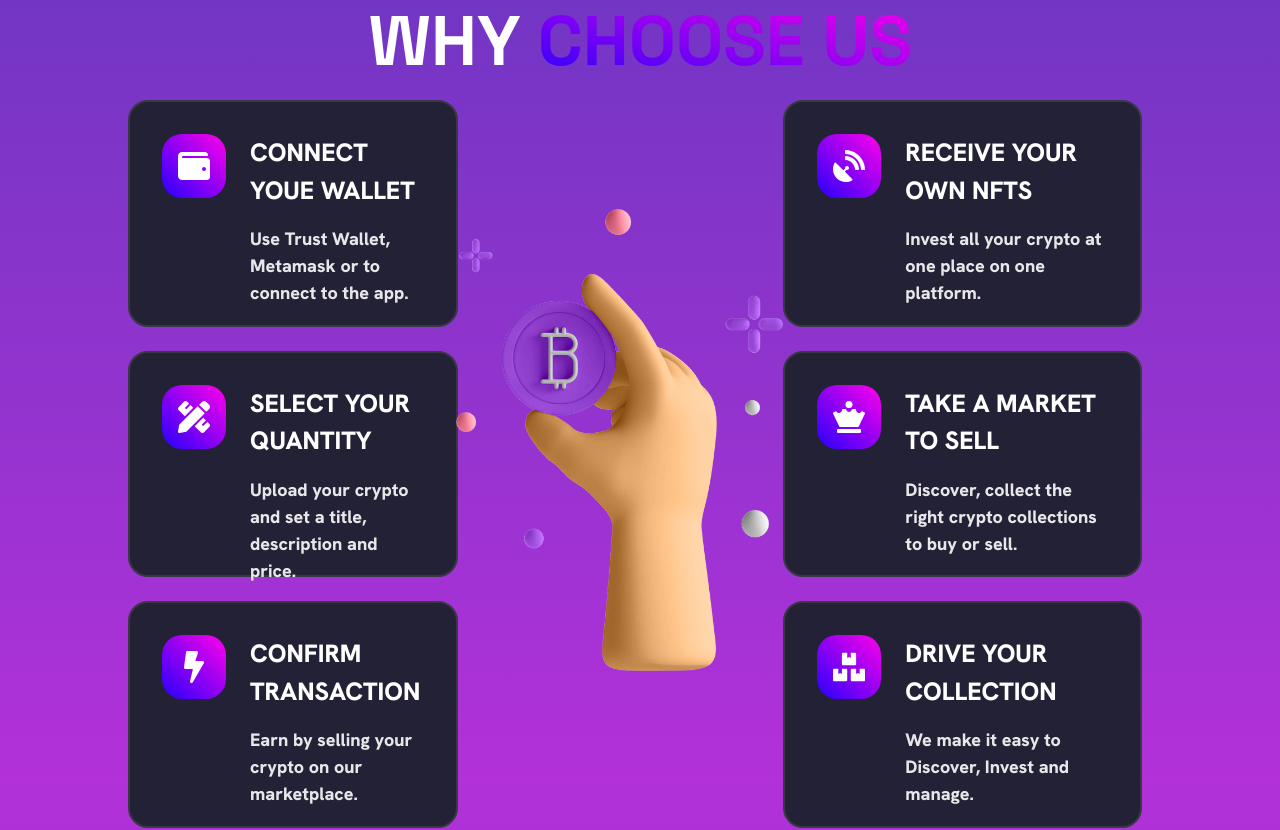
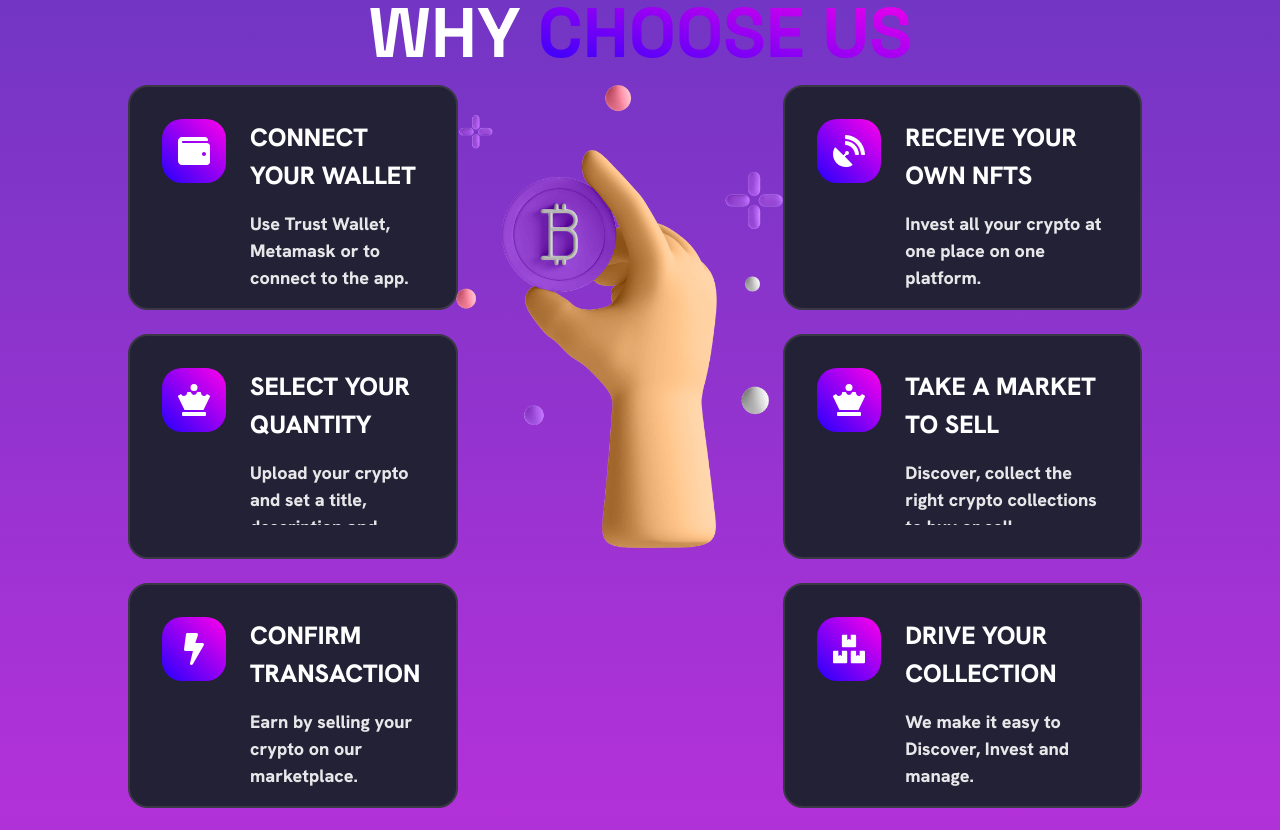
Before and after one commit to vincent0716-hub/crypto_project, a React (Create React App) app: page / in a window 1280 px wide. Shown: the part 1620-2450 px from the top of the page. Built offline with nearby package versions, Linux system fonts and the light colour scheme; no server answers.

Commit message:
fixed bugs and update css

```diff
--- a/src/App.css
+++ b/src/App.css
@@ -144,3 +144,31 @@
     transform: translateX(-50px);
   }
 }
+.underline-transition {
+  position: relative;
+  display: inline-block;
+}
+.underline-transition::after {
+  font-size: 20px;
+  content: '';
+  position: absolute;
+  bottom: -5px;
+  left: 50%;
+  width: 0;
+  height: 2px;
+  border-bottom-right-radius: 10px;
+  border-bottom: 4px solid #a4a2a2;
+  border-radius: 4px;
+  transition:  0.25s ease-in, left 0.25s ease-in;
+}
+.underline-transition:hover::after {
+  width: 100%;
+  left: 0;
+}
+.no-scrollbar {
+  -ms-overflow-style: none;
+  scrollbar-width: none;
+}
+.no-scrollbar::-webkit-scrollbar {
+  display: none;
+}
--- a/src/App.js
+++ b/src/App.js
@@ -28,6 +28,7 @@ import box1 from "./components/box1.png";
 import box2 from "./components/box2.png";
 import choose from "./components/choose.png";
 import { Router, Routes, Route, Link } from "react-router-dom";
+import formatNumber from "./utils/formatNumber";
 function App() {
   const [isLoading, setIsLoading] = useState(true);
   const [navbar, setNavbar] = useState(false);
@@ -46,6 +47,7 @@ function App() {
   function toggleDropdown() {
     setIsDropdownOpen(!isDropdownOpen);
   }
+
   function closeDropdown() {
     if (isDropdownOpen) {
       document.querySelector(".popup")?.classList.add("slide-out");
@@ -97,8 +99,7 @@ function App() {
   }
 
   const caculation = (number) => {
-    number = number.toFixed(2);
-    return number;
+    return !number ? "-0" : number.toFixed(2);
   };
   const crypto4data = [post[0], post[1], post[2], post[3]];
   if (typeof window !== "undefined") {
@@ -108,10 +109,15 @@ function App() {
   }
 
   useEffect(() => {
+    for (var i = 0; i <= 5; i++) {
+      setTimeout(() => {
+        console.log("iIII", i);
+      }, 1000);
+    }
     setIsLoading(true);
     axios
       .get(
-        "https://api.coingecko.com/api/v3/coins/markets?vs_currency=usd&order=market_cap_desc&per_page=100&page=1&sparkline=false"
+        "https://api.coingecko.com/api/v3/coins/markets?vs_currency=usd&order=market_cap_desc&per_page=100&page=1&sparkline=false",
       )
       .then((res) => {
         console.log("api get", res);
@@ -241,7 +247,7 @@ function App() {
                     </li>
                   </ul>
 
-                  <span className="flex gap-[1rem] text-[24px]  justify-center items-center relative">
+                  <span className="flex gap-[1rem] h-12 text-[24px]  justify-center items-center relative">
                     <div
                       className={
                         color
@@ -267,7 +273,7 @@ function App() {
                       ></div>
                     </div>
                     <Link eventKey="link-2" to="/login">
-                      <a className=" text-[20px] cursor-pointer hover:bg-clip-text hover:bg-gradient-to-tr from-[#2600fc] to-[#ff00ea] hover:text-transparent hover:transition-all">
+                      <a className="bg-[]  underline-transition text-[20px] cursor-pointer hover:bg-clip-text hover:bg-gradient-to-tr from-[#2600fc] to-[#ff00ea] hover:text-transparent hover:transition-all">
                         Login
                       </a>
                     </Link>
@@ -413,6 +419,7 @@ function App() {
                           ></img>
                           <p className="">
                             {CryptoSource.name}
+                            <br></br>{" "}
                             <span
                               className={
                                 CryptoSource.market_cap_change_percentage_24h >
@@ -422,7 +429,7 @@ function App() {
                               }
                             >
                               {caculation(
-                                CryptoSource.market_cap_change_percentage_24h
+                                CryptoSource.market_cap_change_percentage_24h,
                               )}
                               %
                             </span>
@@ -481,12 +488,12 @@ function App() {
                               }
                             >
                               {caculation(
-                                CryptoSource.market_cap_change_percentage_24h
+                                CryptoSource.market_cap_change_percentage_24h,
                               )}
                               %
                             </span>
                             <p className="text-left absolute right-6">
-                              $ {CryptoSource.market_cap}
+                              $ {formatNumber(CryptoSource.market_cap)}
                             </p>
                           </div>
                         ))}
@@ -525,7 +532,7 @@ function App() {
                               }
                             >
                               {caculation(
-                                CryptoSource.market_cap_change_percentage_24h
+                                CryptoSource.market_cap_change_percentage_24h,
                               )}
                               %
                             </span>
@@ -541,8 +548,8 @@ function App() {
                 ref={ChooseUs}
                 className={
                   color
-                    ? "min-[1024px]:h-screen w-screen from-[#0f051d] to-[#130749] bg-gradient-to-t"
-                    : "min-[1024px]:h-screen w-screen from-[#b231d9] to-[#7136c3] bg-gradient-to-t"
+                    ? "min-[1024px]:min-h-screen w-screen from-[#0f051d] to-[#130749] bg-gradient-to-t"
+                    : "min-[1024px]:min-h-screen w-screen from-[#b231d9] to-[#7136c3] bg-gradient-to-t"
                 }
               >
                 <div className="w-full h-full">
@@ -557,8 +564,8 @@ function App() {
                   <div className="w-full h-[85%] flex bg-[]  justify-center items-center max-[1023px]:hidden">
                     <div className="w-[80%] h-full bg-yellow flex">
                       <div className="w-[32%] h-full bg-[] ">
-                        <div className="bg-[#232136] mb-6 min-w-[330px] w-full h-1/3 rounded-[20px] border-2 border-[#393844] flex">
-                          <div className="flex p-8">
+                        <div className="chooseus_card bg-[#232136] max-h-[225px] mb-6 min-w-[330px] w-full h-1/3 rounded-[20px] border-2 border-[#393844] flex">
+                          <div className="flex p-8 chooseus_card_div">
                             <div className="h-full ">
                               <div className="text-white bg-gradient-to-tr from-[#2600fc] to-[#ff00ea] rounded-[20px] p-4">
                                 <FaWallet className="w-8 h-8 "></FaWallet>
@@ -566,34 +573,36 @@ function App() {
                             </div>
                             <div className=" h-full pl-6 font-GroteskEB text-white text-left justify-center items-center ">
                               <h4 className="text-[25px]">
-                                CONNECT YOUE WALLET
+                                CONNECT YOUR WALLET
                               </h4>
-                              <p className="text-[18px] text-[#e7e6e8] mt-4">
+                              <p className="text-[18px] text-[#e7e6e8] my-4">
                                 Use Trust Wallet, Metamask or to connect to the
                                 app.
                               </p>
                             </div>
                           </div>
                         </div>
-                        <div className="bg-[#232136] mb-6 min-w-[330px] w-full h-1/3 rounded-[20px] border-2 border-[#393844] flex">
-                          <div className="flex p-8">
-                            <div className="h-full ">
+                        <div className="bg-[#232136] max-h-[225px] mb-6 min-w-[330px] w-full h-1/3 rounded-[20px] border-2 border-[#393844] flex overflow-hidden">
+                          <div className="flex p-8 w-full min-h-0">
+                            <div className="shrink-0">
                               <div className="text-white bg-gradient-to-tr from-[#2600fc] to-[#ff00ea] rounded-[20px] p-4">
-                                <FaPencilRuler className="w-8 h-8 "></FaPencilRuler>
+                                <FaChessQueen className="w-8 h-8" />
                               </div>
                             </div>
-                            <div className=" h-full pl-6 font-GroteskEB text-white text-left justify-center items-center ">
-                              <h4 className="text-[25px]">
+                            <div className="pl-6 font-GroteskEB text-white text-left flex flex-col min-h-0 min-w-0">
+                              <h4 className="text-[25px] shrink-0">
                                 SELECT YOUR QUANTITY
                               </h4>
-                              <p className="text-[18px] text-[#e7e6e8] mt-4">
-                                Upload your crypto and set a title, description
-                                and price.
+                              <div className="min-h-0 overflow-y-auto no-scrollbar">
+                                <p className="text-[18px] text-[#e7e6e8] my-4">
+                                  Upload your crypto and set a title,
+                                  description and price.
                                 </p>
                               </div>
                             </div>
                           </div>
-                        <div className="bg-[#232136] min-w-[330px] w-full h-1/3 rounded-[20px] border-2 border-[#393844] flex">
+                        </div>
+                        <div className="bg-[#232136] max-h-[225px] min-w-[330px] w-full h-1/3 rounded-[20px] border-2 border-[#393844] flex">
                           <div className="flex p-8">
                             <div className="h-full ">
                               <div className="text-white bg-gradient-to-tr from-[#2600fc] to-[#ff00ea] rounded-[20px] p-4">
@@ -604,7 +613,7 @@ function App() {
                               <h4 className="text-[25px]">
                                 CONFIRM TRANSACTION
                               </h4>
-                              <p className="text-[18px] text-[#e7e6e8] mt-4">
+                              <p className="text-[18px] text-[#e7e6e8] my-4">
                                 Earn by selling your crypto on our marketplace.
                               </p>
                             </div>
@@ -615,7 +624,7 @@ function App() {
                         <img src={choose} className=" w-[100%]"></img>
                       </div>
                       <div className="w-[35%] h-full bg-[]">
-                        <div className="bg-[#232136] mb-6 min-w-[330px] w-full h-1/3 rounded-[20px] border-2 border-[#393844] flex">
+                        <div className="bg-[#232136] max-h-[225px] mb-6 min-w-[330px] w-full h-1/3 rounded-[20px] border-2 border-[#393844] flex">
                           <div className="flex p-8">
                             <div className="h-full ">
                               <div className="text-white bg-gradient-to-tr from-[#2600fc] to-[#ff00ea] rounded-[20px] p-4">
@@ -626,32 +635,34 @@ function App() {
                               <h4 className="text-[25px]">
                                 RECEIVE YOUR OWN NFTS
                               </h4>
-                              <p className="text-[18px] text-[#e7e6e8] mt-4">
+                              <p className="text-[18px] text-[#e7e6e8] my-4">
                                 Invest all your crypto at one place on one
                                 platform.
                               </p>
                             </div>
                           </div>
                         </div>
-                        <div className="bg-[#232136] mb-6 min-w-[330px] w-full h-1/3 rounded-[20px] border-2 border-[#393844] flex">
-                          <div className="flex p-8">
-                            <div className="h-full ">
+                        <div className="bg-[#232136] max-h-[225px] mb-6 min-w-[330px] w-full h-1/3 rounded-[20px] border-2 border-[#393844] flex overflow-hidden">
+                          <div className="flex p-8 w-full min-h-0">
+                            <div className="shrink-0">
                               <div className="text-white bg-gradient-to-tr from-[#2600fc] to-[#ff00ea] rounded-[20px] p-4">
-                                <FaChessQueen className="w-8 h-8 "></FaChessQueen>
+                                <FaChessQueen className="w-8 h-8" />
                               </div>
                             </div>
-                            <div className=" h-full pl-6 font-GroteskEB text-white text-left justify-center items-center ">
-                              <h4 className="text-[25px]">
+                            <div className="pl-6 font-GroteskEB text-white text-left flex flex-col min-h-0 min-w-0">
+                              <h4 className="text-[25px] shrink-0">
                                 TAKE A MARKET TO SELL
                               </h4>
-                              <p className="text-[18px] text-[#e7e6e8] mt-4">
+                              <div className="min-h-0 overflow-y-auto no-scrollbar">
+                                <p className="text-[18px] text-[#e7e6e8] my-4">
                                   Discover, collect the right crypto collections
                                   to buy or sell.
                                 </p>
                               </div>
                             </div>
                           </div>
-                        <div className="bg-[#232136] min-w-[330px] w-full h-1/3 rounded-[20px] border-2 border-[#393844] flex">
+                        </div>
+                        <div className="bg-[#232136] max-h-[225px] min-w-[330px] w-full h-1/3 rounded-[20px] border-2 border-[#393844] flex">
                           <div className="flex p-8">
                             <div className="h-full ">
                               <div className="text-white bg-gradient-to-tr from-[#2600fc] to-[#ff00ea] rounded-[20px] p-4">
@@ -662,7 +673,7 @@ function App() {
                               <h4 className="text-[25px]">
                                 DRIVE YOUR COLLECTION
                               </h4>
-                              <p className="text-[18px] text-[#e7e6e8] mt-4">
+                              <p className="text-[18px] text-[#e7e6e8] my-4">
                                 We make it easy to Discover, Invest and manage.
                               </p>
                             </div>
@@ -675,7 +686,7 @@ function App() {
                   <div className="w-full h-full flex bg-[]  justify-center items-center min-[1024px]:hidden">
                     <div className="w-[80%] h-full bg-yellow  ">
                       <div className="w-full h-full bg-[] ">
-                        <div className="bg-[#232136] mb-6  w-full  rounded-[20px] border-2 border-[#393844] flex">
+                        <div className="bg-[#232136] max-h-[225px] mb-6  w-full  rounded-[20px] border-2 border-[#393844] flex">
                           <div className="flex  pt-8 pl-8 pb-8 max-[321px]:hidden">
                             <div className="h-full ">
                               <div className="text-white bg-gradient-to-tr from-[#2600fc] to-[#ff00ea] rounded-[20px] p-4">
@@ -684,9 +695,9 @@ function App() {
                             </div>
                             <div className=" h-full pl-6 font-GroteskEB text-white text-left justify-center items-center ">
                               <h4 className="text-[25px]">
-                                CONNECT YOUE WALLET
+                                CONNECT YOUR WALLET
                               </h4>
-                              <p className="text-[18px] text-[#e7e6e8] mt-4">
+                              <p className="text-[18px] text-[#e7e6e8] my-4">
                                 Use Trust Wallet, Metamask or to connect to the
                                 app.
                               </p>
@@ -700,7 +711,7 @@ function App() {
                             </div>
                             <div className=" h-full pl-6 font-GroteskEB text-white text-left justify-center items-center ">
                               <h4 className="text-[25px] max-[320px]:text-[16px]">
-                                CONNECT YOUE WALLET
+                                CONNECT YOUR WALLET
                               </h4>
                               <p className="text-[18px] text-[#e7e6e8] mt-2 max-[320px]:text-[12px]">
                                 Use Trust Wallet, Metamask or to connect to the
@@ -710,7 +721,7 @@ function App() {
                           </div>
                         </div>
 
-                        <div className="bg-[#232136] mb-6  w-full rounded-[20px] border-2 border-[#393844] flex">
+                        <div className="bg-[#232136] max-h-[225px] mb-6  w-full rounded-[20px] border-2 border-[#393844] flex">
                           <div className="flex  pt-8 pl-8 pb-8 max-[321px]:hidden">
                             <div className="h-full ">
                               <div className="text-white bg-gradient-to-tr from-[#2600fc] to-[#ff00ea] rounded-[20px] p-4">
@@ -721,7 +732,7 @@ function App() {
                               <h4 className="text-[25px]">
                                 SELECT YOUR QUANTITY
                               </h4>
-                              <p className="text-[18px] text-[#e7e6e8] mt-4">
+                              <p className="text-[18px] text-[#e7e6e8] my-4">
                                 Upload your crypto and set a title, description
                                 and price.
                               </p>
@@ -745,7 +756,7 @@ function App() {
                           </div>
                         </div>
 
-                        <div className="bg-[#232136] mb-6  w-full rounded-[20px] border-2 border-[#393844] flex">
+                        <div className="bg-[#232136] max-h-[225px] mb-6  w-full rounded-[20px] border-2 border-[#393844] flex">
                           <div className="flex pt-8 pl-8 pb-8 max-[321px]:hidden">
                             <div className="h-full ">
                               <div className="text-white bg-gradient-to-tr from-[#2600fc] to-[#ff00ea] rounded-[20px] p-4">
@@ -756,7 +767,7 @@ function App() {
                               <h4 className="text-[25px]">
                                 CONFIRM TRANSACTION
                               </h4>
-                              <p className="text-[18px] text-[#e7e6e8] mt-4">
+                              <p className="text-[18px] text-[#e7e6e8] my-4">
                                 Earn by selling your crypto on our marketplace.
                               </p>
                             </div>
@@ -778,7 +789,7 @@ function App() {
                           </div>
                         </div>
 
-                        <div className="bg-[#232136] mb-6 w-full  rounded-[20px] border-2 border-[#393844] flex">
+                        <div className="bg-[#232136] max-h-[225px] mb-6 w-full  rounded-[20px] border-2 border-[#393844] flex">
                           <div className="flex  pt-8 pl-8 pb-8 max-[321px]:hidden">
                             <div className="h-full ">
                               <div className="text-white bg-gradient-to-tr from-[#2600fc] to-[#ff00ea] rounded-[20px] p-4">
@@ -789,7 +800,7 @@ function App() {
                               <h4 className="text-[25px]">
                                 RECEIVE YOUR OWN NFTS
                               </h4>
-                              <p className="text-[18px] text-[#e7e6e8] mt-4">
+                              <p className="text-[18px] text-[#e7e6e8] my-4">
                                 Invest all your crypto at one place on one
                                 platform.
                               </p>
@@ -813,7 +824,7 @@ function App() {
                           </div>
                         </div>
 
-                        <div className="bg-[#232136] mb-6   w-full rounded-[20px] border-2 border-[#393844] flex">
+                        <div className="bg-[#232136] max-h-[225px] mb-6   w-full rounded-[20px] border-2 border-[#393844] flex">
                           <div className="flex  pt-8 pl-8 pb-8 max-[321px]:hidden">
                             <div className="h-full ">
                               <div className="text-white bg-gradient-to-tr from-[#2600fc] to-[#ff00ea] rounded-[20px] p-4">
@@ -824,10 +835,12 @@ function App() {
                               <h4 className="text-[25px]">
                                 TAKE A MARKET TO SELL
                               </h4>
-                              <p className="text-[18px] text-[#e7e6e8] mt-4">
+                              <div>
+                                <p className="text-[18px] text-[#e7e6e8] my-4 overflow-y-auto">
                                   Discover, collect the right crypto collections
                                   to buy or sell.
                                 </p>
+                              </div>
                             </div>
                           </div>
                           <div className="  min-[321px]:hidden  justify-center items-center flex">
@@ -840,15 +853,17 @@ function App() {
                               <h4 className="text-[25px] max-[320px]:text-[16px]">
                                 TAKE A MARKET TO SELL
                               </h4>
-                              <p className="text-[18px] text-[#e7e6e8] mt-2 max-[320px]:text-[12px]">
+                              <div>
+                                <p className="text-[18px] text-[#e7e6e8] mt-2 max-[320px]:text-[12px] overflow-y-auto">
                                   Discover, collect the right crypto collections
                                   to buy or sell.
                                 </p>
                               </div>
                             </div>
                           </div>
+                        </div>
 
-                        <div className="bg-[#232136] mb-6   w-full  rounded-[20px] border-2 border-[#393844] flex">
+                        <div className="bg-[#232136] max-h-[225px] mb-6   w-full  rounded-[20px] border-2 border-[#393844] flex">
                           <div className="flex  pt-8 pl-8 pb-8 max-[321px]:hidden">
                             <div className="h-full ">
                               <div className="text-white bg-gradient-to-tr from-[#2600fc] to-[#ff00ea] rounded-[20px] p-4">
@@ -859,7 +874,7 @@ function App() {
                               <h4 className="text-[25px]">
                                 DRIVE YOUR COLLECTION
                               </h4>
-                              <p className="text-[18px] text-[#e7e6e8] mt-4">
+                              <p className="text-[18px] text-[#e7e6e8] my-4">
                                 We make it easy to Discover, Invest and manage.
                               </p>
                             </div>
--- a/src/pages/LoginPage/Login.js
+++ b/src/pages/LoginPage/Login.js
@@ -30,6 +30,10 @@ const Login = () => {
       parallaxInstance.destroy();
     };
   }, []);*/
+  const handleinput = (e) => {
+    const value = e.target.value;
+    console.log(value);
+  };
   return (
     <Layout>
       {/** */}{" "}
@@ -73,6 +77,7 @@ const Login = () => {
             </div>
             <div>
               <input
+                onChange={handleinput}
                 type="password"
                 placeholder="Password"
                 className="relative w-full px-[15px] py-[20px] outline-none text-[1.25em] text-[#ffffff] rounded-[5px] inputbox"
--- /dev/null
+++ b/src/utils/formatNumber.js
@@ -0,0 +1,4 @@
+function formatNumber(number) {
+  return number.toLocaleString("en-US");
+}
+export default formatNumber;
```
Lines whose indentation alone changed are shown as unchanged.
